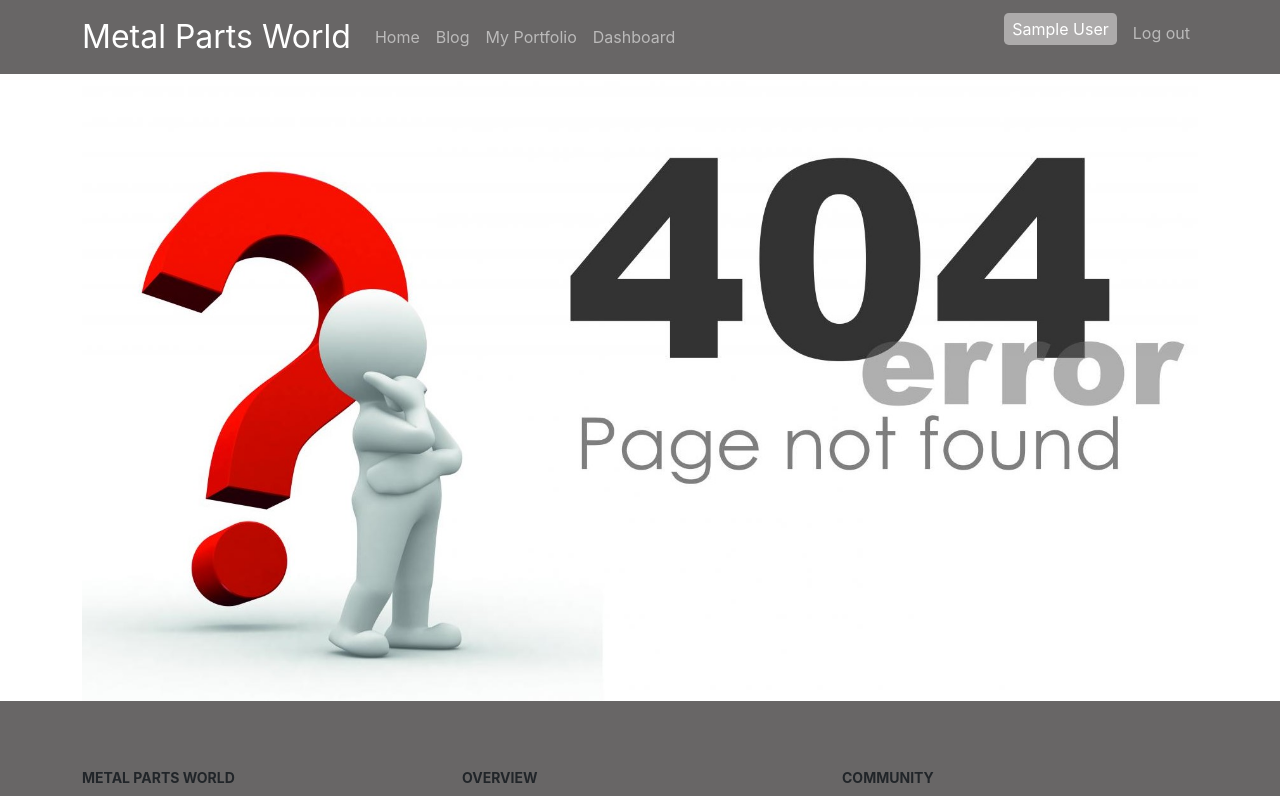
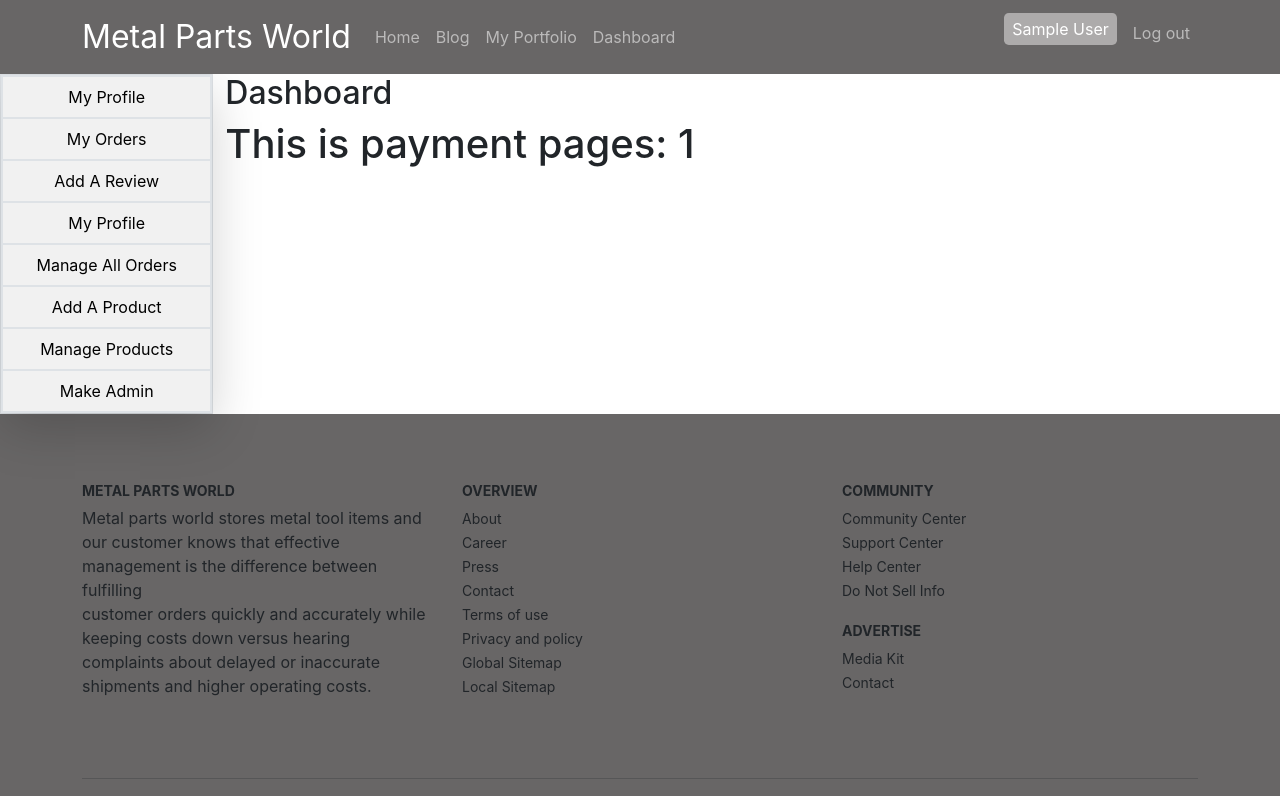
Before and after one commit to provashish95/metal-parts-world, a React (Create React App) app: page /dashboard/payment/1 in a window 1280 px wide. Shown: the top 796 px of the page. Built offline with nearby package versions, Linux system fonts and the light colour scheme; no server answers; sample sign-in values are in the browser's storage.

Commit message:
added payment component and navigate to payment page and send order id on url

```diff
--- a/src/App.js
+++ b/src/App.js
@@ -16,6 +16,7 @@ import Dashboard from './components/Dashboard/Dashboard';
 import MyProfile from './components/Dashboard/MyProfile';
 import AddReview from './components/Dashboard/AddReview';
 import MyOrders from './components/Dashboard/MyOrders';
+import Payment from './components/Dashboard/Payment';
 
 function App() {
   return (
@@ -44,6 +45,7 @@ function App() {
           <Route index element={<MyProfile></MyProfile>}></Route>
           <Route path='review' element={<AddReview></AddReview>}></Route>
           <Route path='MyOrders' element={<MyOrders></MyOrders>}></Route>
+          <Route path='payment/:id' element={<Payment></Payment>}></Route>
 
         </Route>
         {/* nested route  */}
--- a/src/components/Dashboard/MyOrders.js
+++ b/src/components/Dashboard/MyOrders.js
@@ -1,9 +1,6 @@
-import { signOut } from 'firebase/auth';
-import React, { useEffect, useState } from 'react';
-import { Button } from 'react-bootstrap';
+import React, { useState } from 'react';
 import { useAuthState } from 'react-firebase-hooks/auth';
 import { useQuery } from 'react-query';
-import { useNavigate } from 'react-router-dom';
 import auth from '../../firebase.init';
 import Loading from '../shared/Loading';
 import ConfirmationModal from './ConfirmationModal';
--- /dev/null
+++ b/src/components/Dashboard/Payment.js
@@ -0,0 +1,13 @@
+import React from 'react';
+import { useParams } from 'react-router-dom';
+
+const Payment = () => {
+    const { id } = useParams()
+    return (
+        <div>
+            <h1>This is payment pages: {id}</h1>
+        </div>
+    );
+};
+
+export default Payment;
--- a/src/components/Dashboard/TableRow.js
+++ b/src/components/Dashboard/TableRow.js
@@ -1,11 +1,10 @@
-import React, { useState } from 'react';
+import React from 'react';
 import { Button } from 'react-bootstrap';
-import ConfirmationModal from './ConfirmationModal';
+import { Link } from 'react-router-dom';
 
 const TableRow = ({ order, index, refetch, setDeletingOrder, setShow }) => {
-
-    // console.log(order);
-    const { productName, description, orderQuantity, price } = order;
+    console.log(order);
+    const { _id, productName, description, orderQuantity, price } = order;
 
     const openModal = () => {
         setDeletingOrder(order);
@@ -20,9 +19,10 @@ const TableRow = ({ order, index, refetch, setDeletingOrder, setShow }) => {
             <td>{orderQuantity} </td>
             <td>{description.slice(0, 15)}...</td>
             <td>
-                <Button variant="primary" onClick={openModal}>
-                    Launch vertically centered modal
+                <Button variant="primary me-2" onClick={openModal}>
+                    cancel
                 </Button>
+                <Link to={`/dashboard/payment/${_id}`} className='btn btn-info'>Pay</Link>
             </td>
         </tr >
     );
```
